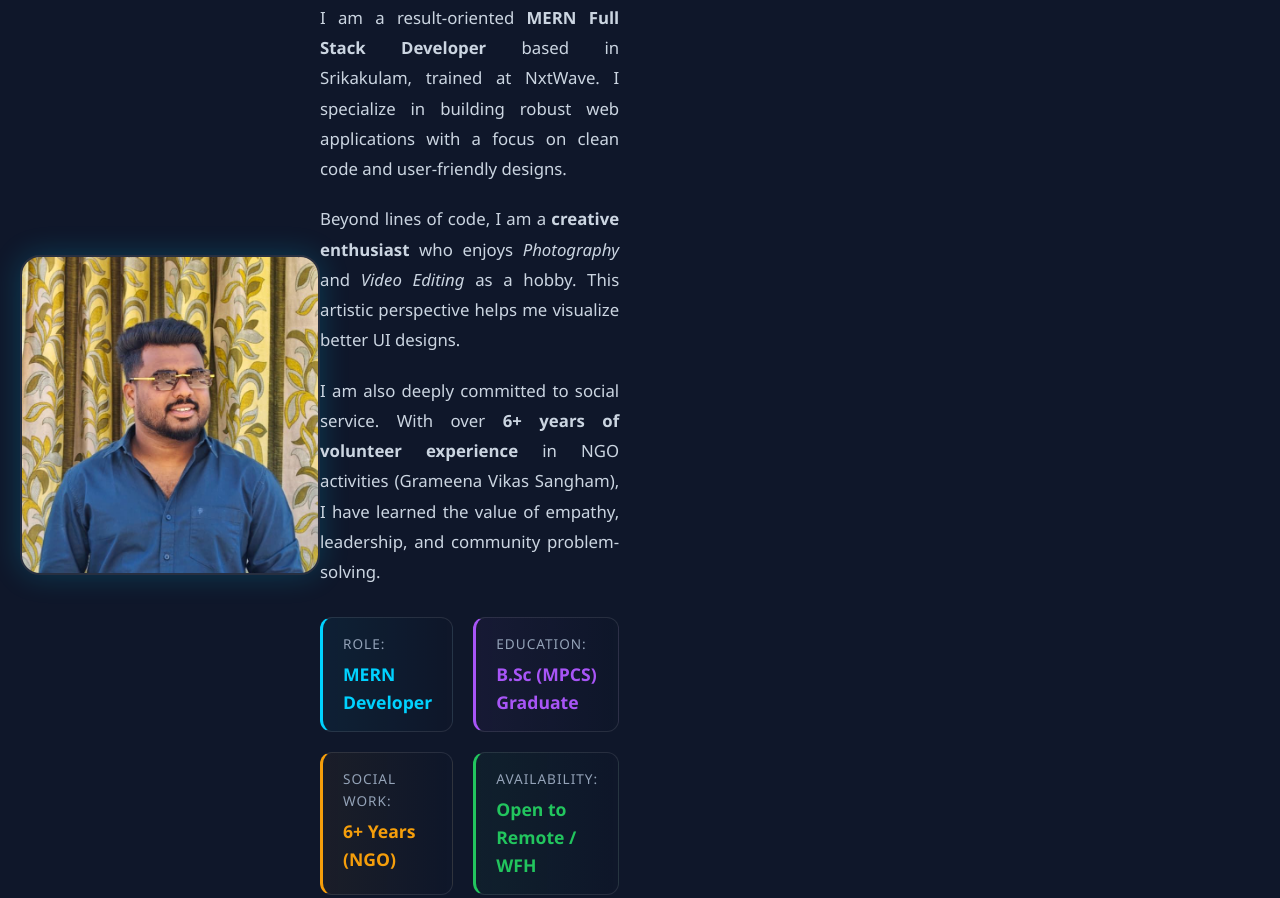
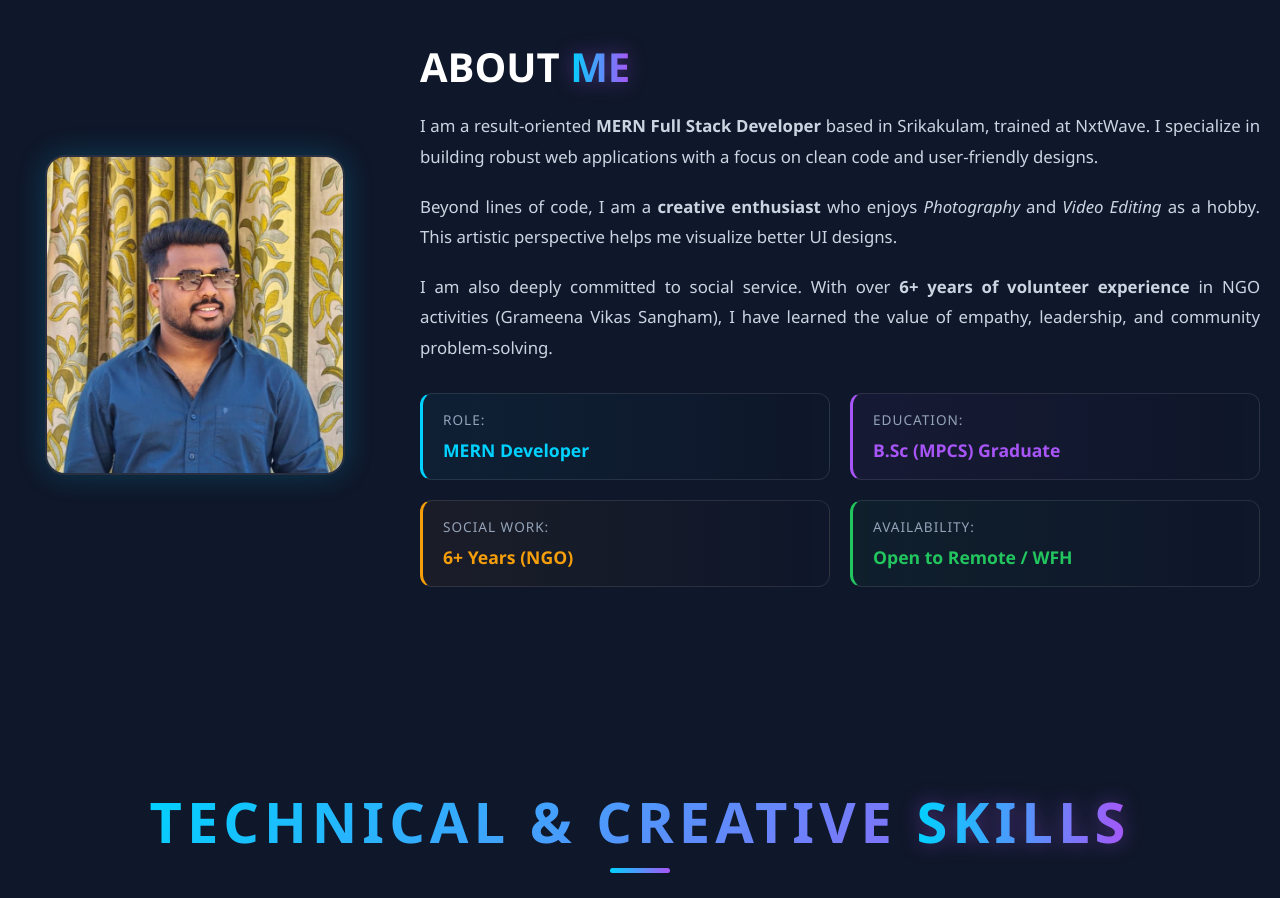
Before and after one commit to Himagiri-123/portfolio-backend, a website: page public/index.html in a window 1280 px wide. Shown: the part 905-1803 px from the top of the page. Drawn offline with nearby package versions, Linux system fonts and the light colour scheme; no server answers.

Commit message:
Fixed missing closing tag on About section image

```diff
--- a/public/index.html
+++ b/public/index.html
@@ -75,7 +75,7 @@
 
     <div class="about-wrapper">
         <div class="about-image-col">
-            <img id="about-photo" src="images/my-photo.jpg" alt="Himagiri Profile" decoding="async"
+            <img id="about-photo" src="images/my-photo.jpg" alt="Himagiri Profile" decoding="async">
         </div>
 
         <div class="about-text-col">
```
